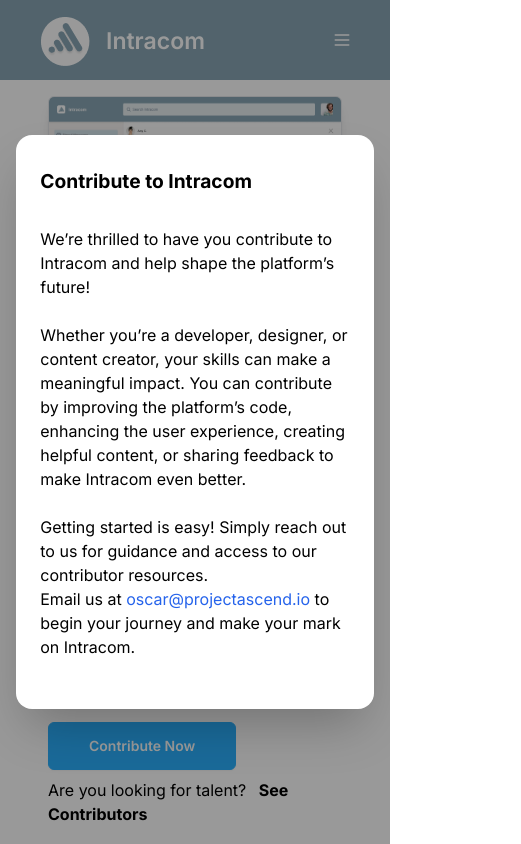
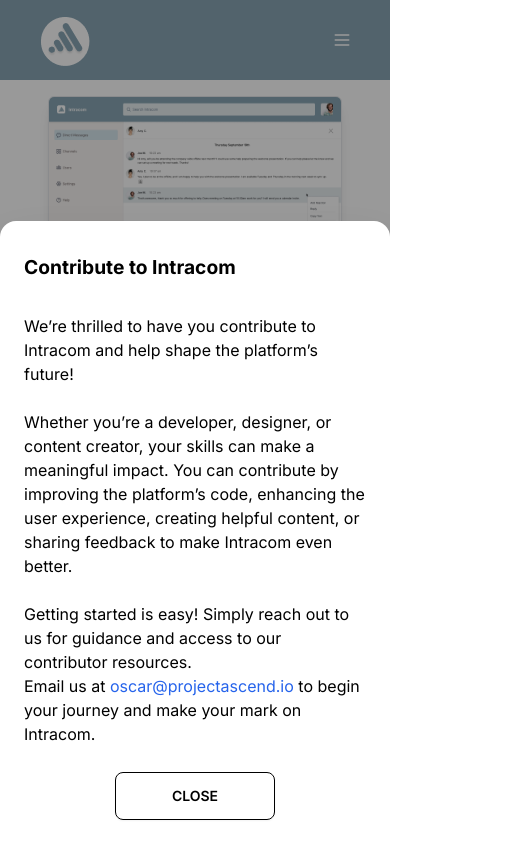
Before and after one commit to project-ascend-io/intracom-webapp, a Next.js app: page / in a window 390 px wide. Both pictures are taken after a click on the button "Contribute Now". Shown: the top 844 px of the page, 521 px wide, since content can reach past the window. Built offline with nearby package versions, Linux system fonts and the light colour scheme; no server answers.

Commit message:
feat(PAP-244): improve mobile navigation

```diff
--- a/src/components/ContributeModal.tsx
+++ b/src/components/ContributeModal.tsx
@@ -1,7 +1,7 @@
 const ContributeModal = () => {
   return (
     <>
-      <dialog id='contribute-modal' className='modal'>
+      <dialog id='contribute-modal' className='modal modal-bottom max-w-[100vw] sm:max-w-none sm:modal-middle'>
         <div className='modal-box'>
           <h3 className='mb-4 mt-2 text-lg font-bold'>
             Contribute to Intracom
@@ -26,6 +26,11 @@ const ContributeModal = () => {
             </a>{' '}
             to begin your journey and make your mark on Intracom.
           </p>
+          <div className="flex justify-center">
+            <form method='dialog'>
+              <button className="btn btn-secondary uppercase px-14">close</button>
+            </form>
+          </div>
         </div>
         <form method='dialog' className='modal-backdrop'>
           <button>close</button>
--- a/src/page-components/Navigation.tsx
+++ b/src/page-components/Navigation.tsx
@@ -10,8 +10,8 @@ const Navigation = () => {
       <div className='lg:container-lg container-xl navbar m-auto py-4'>
         <div className='flex-1'>
           <a className='btn btn-ghost text-xl text-white'>
-            <Image className='mr-2' src={horizontal_logo} alt='Intracom' />{' '}
-            Intracom
+            <Image className='mr-2' src={horizontal_logo} alt='Intracom' />
+            <span className="hidden lg:block">Intracom</span>
           </a>
         </div>
         <div className='hidden md:block md:flex-none'>
@@ -28,7 +28,7 @@ const Navigation = () => {
           </ul>
         </div>
         <div className="flex-none md:hidden">
-          <div className="dropdown">
+          <div className="dropdown dropdown-end">
             <div tabIndex={0} role="button" className="btn btn-ghost text-white btn-circle">
               <svg
                 xmlns="http://www.w3.org/2000/svg"
@@ -51,7 +51,7 @@ const Navigation = () => {
               <li><a>Contributor</a></li>
               <li>
                 <a>
-                  <button onClick={openContributeModal} className='btn btn-outline rounded-md border-2 px-10 uppercase text-white'>
+                  <button onClick={openContributeModal} className='btn btn-outline btn-info rounded-md border-2 px-4 uppercase text-white w-fit'>
                     Contribute Now
                   </button>
                 </a>
```
